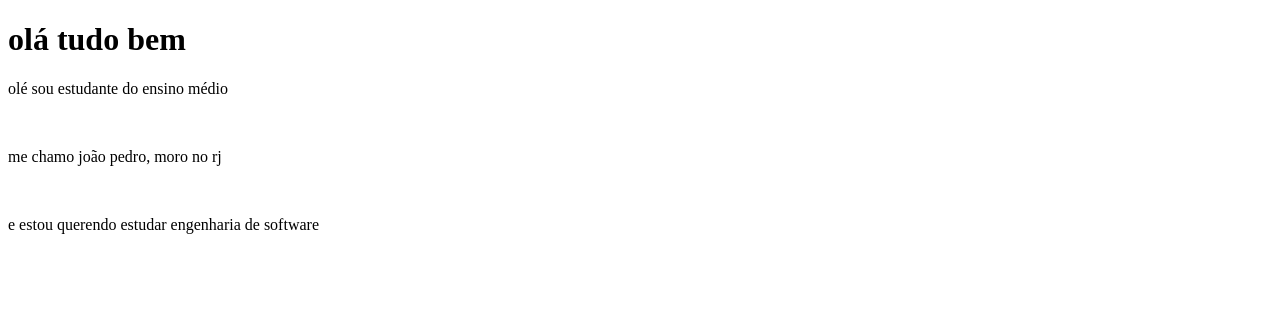
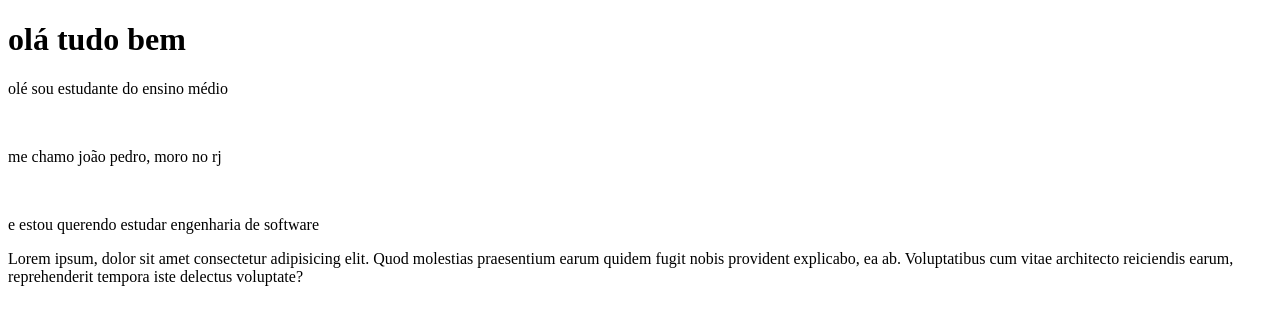
Before and after one commit to joaopedron55/ola-galera, a plain HTML site: page site-exemplo/index.html in a window 1280 px wide. Drawn offline with Linux system fonts and the light colour scheme.

Commit message:
Update index.html

```diff
--- a/site-exemplo/index.html
+++ b/site-exemplo/index.html
@@ -13,5 +13,6 @@
     <p>me chamo joão pedro, moro no rj</p>
     <br>
     <p>e estou querendo estudar engenharia de software</p>
+    <p>Lorem ipsum, dolor sit amet consectetur adipisicing elit. Quod molestias praesentium earum quidem fugit nobis provident explicabo, ea ab. Voluptatibus cum vitae architecto reiciendis earum, reprehenderit tempora iste delectus voluptate?</p>
 </body>
 </html>
```
